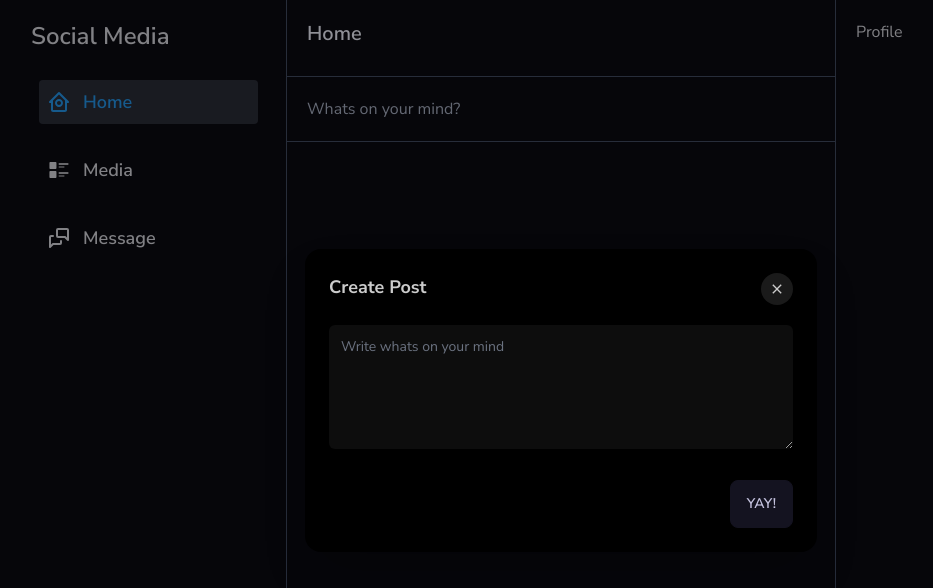
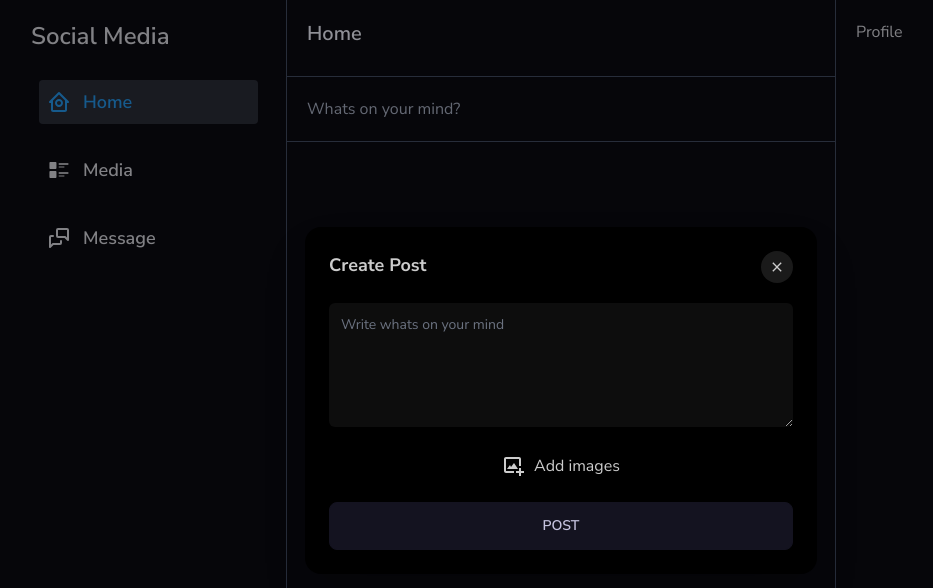
Before and after one commit to BadgerSIO/social-media, a React (Create React App) app: page / in a window 1280 px wide. Both pictures are taken after a click on the label "Whats on your mind?". Shown: the top 588 px of the page, without its empty margins (79-1012 px from the left). Built offline with nearby package versions, Linux system fonts and the light colour scheme.

Commit message:
post method updated

```diff
--- a/package.json
+++ b/package.json
@@ -6,9 +6,11 @@
     "@testing-library/jest-dom": "^5.16.5",
     "@testing-library/react": "^13.4.0",
     "@testing-library/user-event": "^13.5.0",
+    "axios": "^1.2.1",
     "daisyui": "^2.46.0",
     "react": "^18.2.0",
     "react-dom": "^18.2.0",
+    "react-hook-form": "^7.41.2",
     "react-hot-toast": "^2.4.0",
     "react-icons": "^4.7.1",
     "react-router-dom": "^6.6.1",
--- a/src/pages/Home/AddPost/AddPost.js
+++ b/src/pages/Home/AddPost/AddPost.js
@@ -1,14 +1,19 @@
-import React from "react";
+import React, { useState } from "react";
 import PostModal from "../../../shared/PostModal/PostModal";
 
 const AddPost = () => {
+  const [mind, setMind] = useState(false);
   return (
     <section className="my-2 p-5 border-y border-gray-700">
       {/* The button to open modal */}
-      <label htmlFor="post-modal" className="text-gray-400 cursor-pointer ">
+      <label
+        onClick={() => setMind(true)}
+        htmlFor="post-modal"
+        className="text-gray-400 cursor-pointer "
+      >
         Whats on your mind?
       </label>
-      <PostModal></PostModal>
+      {mind ? <PostModal setMind={setMind}></PostModal> : <></>}
     </section>
   );
 };
--- a/src/shared/PostModal/PostModal.js
+++ b/src/shared/PostModal/PostModal.js
@@ -1,6 +1,29 @@
 import React from "react";
+import { useForm } from "react-hook-form";
 import { MdClose } from "react-icons/md";
-const PostModal = () => {
+import { BiImageAdd } from "react-icons/bi";
+const PostModal = ({ setMind }) => {
+  let imghostKey = process.env.REACT_APP_imgbbkey;
+  console.log(imghostKey);
+  const {
+    register,
+    handleSubmit,
+    formState: { errors },
+  } = useForm();
+  const postSubmit = (data) => {
+    const image = data.image[0];
+    const formdata = new FormData();
+    formdata.append("image", image);
+    const url = `https://api.imgbb.com/1/upload?key=${imghostKey}`;
+    fetch(url, {
+      method: "POST",
+      body: formdata,
+    })
+      .then((res) => res.json())
+      .then((data) => console.log(data?.data?.display_url));
+
+    setMind(false);
+  };
   return (
     <>
       {/* Put this part before </body> tag */}
@@ -16,18 +39,31 @@ const PostModal = () => {
               <MdClose></MdClose>
             </label>
           </div>
-          <form>
+          <form onSubmit={handleSubmit(postSubmit)}>
             <textarea
               className="w-full bg-white/5 p-3 rounded-md text-sm placeholder:text-gray-500"
               rows={5}
               placeholder="Write whats on your mind"
+              {...register("postText", { required: true })}
             ></textarea>
+            {errors.postText && (
+              <p>
+                <small>field is required</small>
+              </p>
+            )}
+            <div className="w-auto relative flex justify-center items-center mt-5">
+              <BiImageAdd className="text-2xl mr-2 cursor-pointer" />
+              Add images
+              <input
+                type="file"
+                className="absolute  top-0 w-32 h-5 opacity-0 cursor-pointer"
+                {...register("image")}
+              />
+            </div>
+            <div className="modal-action">
+              <button className="btn w-full">post</button>
+            </div>
           </form>
-          <div className="modal-action">
-            <label htmlFor="post-modal" className="btn">
-              Yay!
-            </label>
-          </div>
         </div>
       </div>
     </>
```
Also changed, not shown: 1 other file (tests, documents, lock files or other folders).
